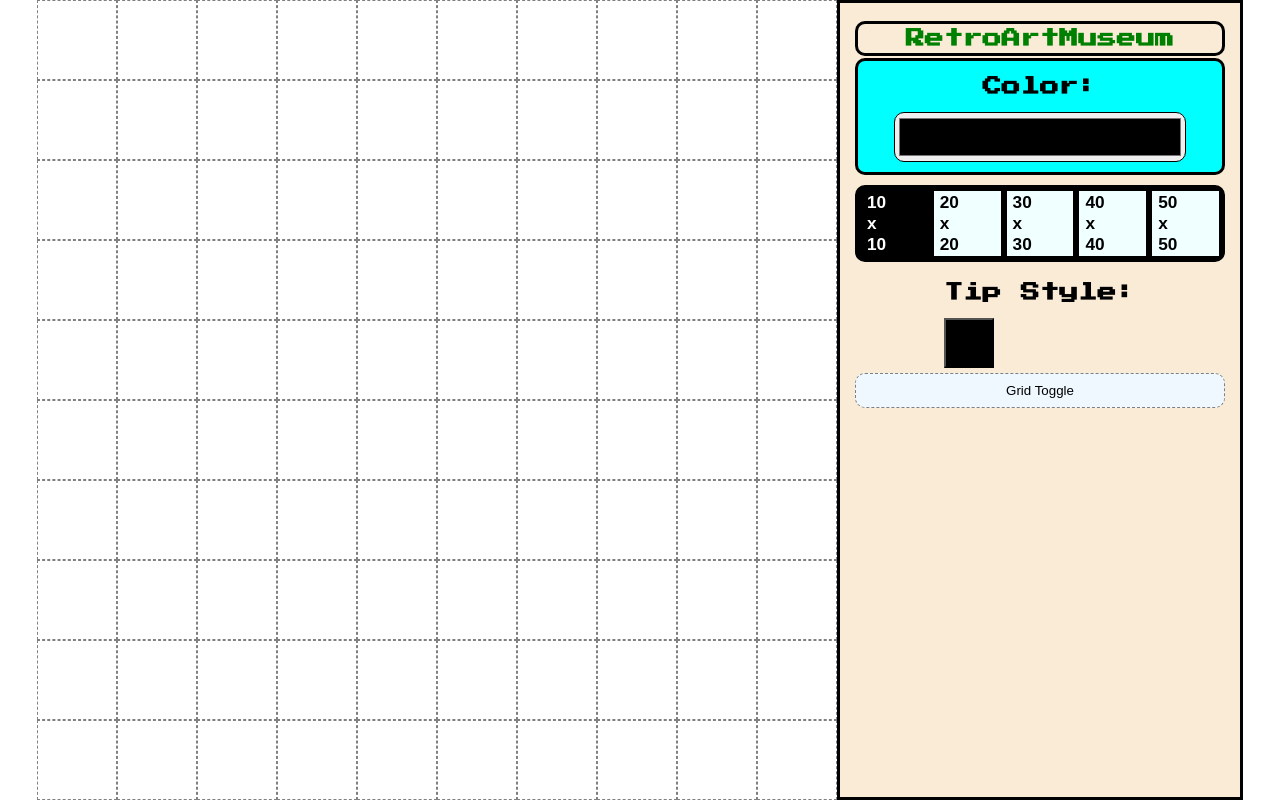
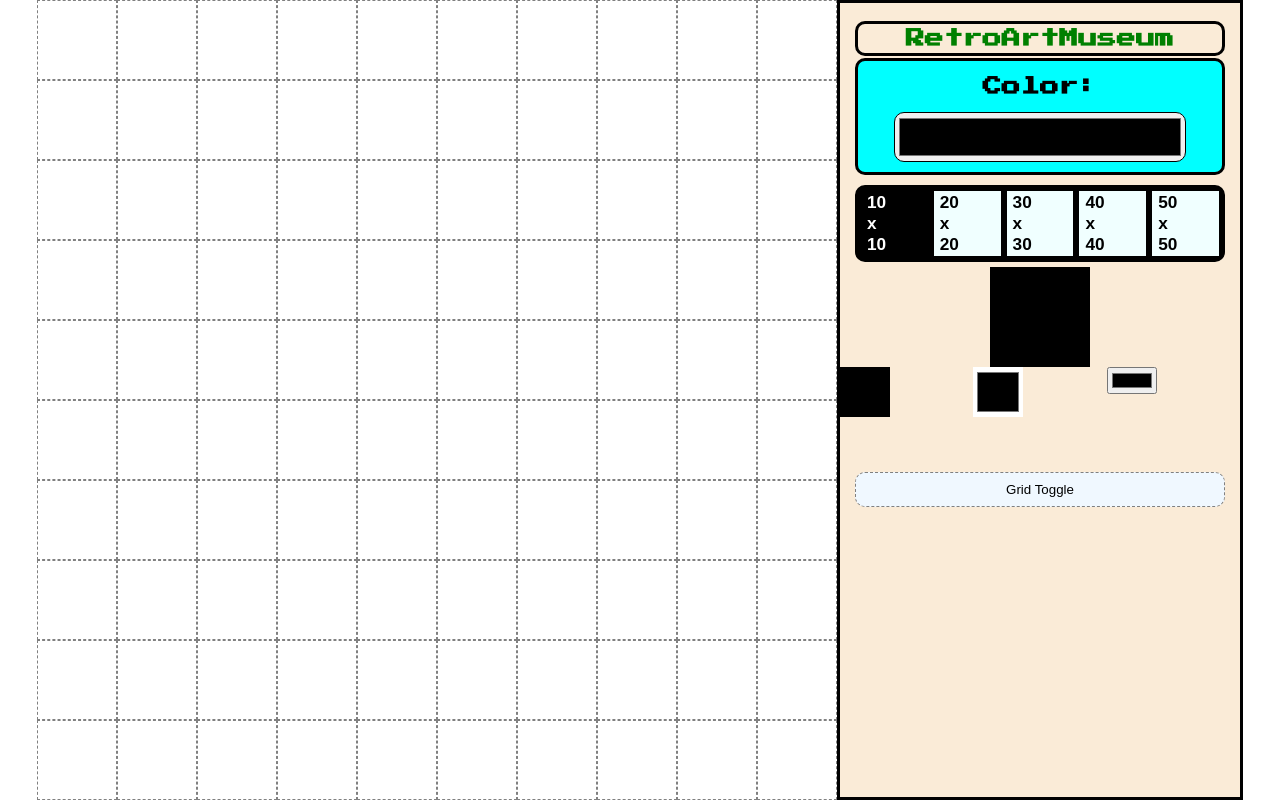
Before and after one commit to pixelmane/exp, a React (Create React App) app: page / in a window 1280 px wide. Built offline with nearby package versions, Linux system fonts and the light colour scheme.

Commit message:
Add coloration features

```diff
--- a/src/components/squares.js
+++ b/src/components/squares.js
@@ -5,18 +5,24 @@ export class Squares extends  React.Component {
         super(props);
         this.state = {
             colorArray: new Array(rowSize * rowSize).fill('transparent'),
+            colorArray2: new Array(rowSize * rowSize).fill('white'),
             numberOfSquares: rowSize * rowSize,
             myColor: 'black',
+            fullBackground: 'white',
+            myBackgroundColor: 'rgb(256,256,256)',
             myBorderRadius: '0%',
             grid: '1px dashed grey',
         }
         this.handleClick = this.handleClick.bind(this)
         this.handleTouchMove = this.handleTouchMove.bind(this)
         this.handleChange = this.handleChange.bind(this);
+
         this.handleColor = this.handleColor.bind(this)
         this.handleSize = this.handleSize.bind(this)
         this.handleToggle = this.handleToggle.bind(this)
         this.handleTipChange = this.handleTipChange.bind(this)
+        this.handleBackground = this.handleBackground.bind(this);
+        this.handleFullBackground = this.handleFullBackground.bind(this);
     }
     handleClick(){
         let colorArray = this.state.colorArray
@@ -33,17 +39,26 @@ export class Squares extends  React.Component {
         let y;
         x = ouch.clientX;
         y = ouch.clientY;
+
         let zzz = document.elementFromPoint(x,y);
+
+
+        this.handleChange(zzz.value)
+       if(zzz.className === 'square'){
          zzz.style.borderRadius = this.state.myBorderRadius
-        this.handleChange(zzz.value)
+       }
     }
     handleChange(changeMe){
         let colorArray = this.state.colorArray
+        let colorArray2 = this.state.colorArray2
         colorArray[changeMe] = this.state.myColor;
+        colorArray2[changeMe] = this.state.myBackgroundColor
         this.setState({
             colorArray: colorArray,
+            colorArray2: colorArray2,
         })
     }
+
     handleColor(e){
         let newColor = e.target.value;
         this.setState({
@@ -73,6 +88,7 @@ export class Squares extends  React.Component {
         this.setState({
             numberOfSquares:  total,
             colorArray: new Array(total).fill('white'),
+            colorArray2: new Array(total).fill('white'),
             grid: '1px dashed grey',
             myBorderRadius: '0%'
         })
@@ -96,13 +112,38 @@ export class Squares extends  React.Component {
             myBorderRadius: change,
         })
         document.getElementById('tipButton').style.borderRadius = change;
+        document.getElementById('sample').style.borderRadius = change;
+    }
+    handleFullBackground(e){
+        let background = e.target.value;
+        let colorMe = document.getElementsByClassName('square2')
+        for(let i = 0; i < colorMe.length; i++){
+            colorMe[i].style.backgroundColor = e.target.value;
+        }
+        this.setState({
+            myBackgroundColor: background,
+        })
+    }
+    handleBackground(e) {
+
+        let background = e.target.value;
+        document.getElementById('backgroundButton').style.backgroundColor = background
+        this.setState({
+            myBackgroundColor: background,
+        })
     }
     render() {
         return (
             <div>
                 <div id='container' draggable="false">
+             <div id='testCont'>
                     <div onTouchMove={this.handleTouchMove} id="board" draggable="false">
+
                         <Square gridToggle={this.state.grid} colorArray={this.state.colorArray} />
+                    </div>
+                    <div id='boardBack' onTouchMove={this.handleTouchMove}>
+                        <Square2 gridToggle={this.state.grid}  colorArray2={this.state.colorArray2} />
+                    </div>
              </div>
                     <div id='controls'>
                         <div id="title">
@@ -120,13 +161,18 @@ export class Squares extends  React.Component {
                             <button className="sizing" onClick={this.handleSize}  value={40}><h3>40</h3><h3>x</h3><h3>40</h3></button>
                             <button className="sizing" onClick={this.handleSize}  value={50}><h3>50</h3><h3>x</h3><h3>50</h3></button>
                             </div>
-                        <div>
-                            <h2>Tip Style:</h2>
-                            <button id="tipButton" onClick={this.handleTipChange}></button>
+                            <div id='tipCont'>
+
+                                <div id='sample' style={{backgroundColor: this.state.myColor}}></div>
+                                <div id='sample2' style={{backgroundColor: this.state.myBackgroundColor}}></div>
+                                <button id="tipButton" style={{backgroundColor: this.state.myColor}} onClick={this.handleTipChange}></button>
+                                <input type='color'  style={{backgroundColor: this.state.myBackgroundColor}} id="backgroundButton" onChange={this.handleBackground}></input>
+                                <input type='color' onChange={this.handleFullBackground}></input>
                         </div>
                     <button id='gridToggle' style={{border: this.state.grid}} onClick={this.handleToggle}>Grid Toggle</button>
 
                 </div>
+
                 </div>
             </div>
         )
@@ -134,13 +180,22 @@ export class Squares extends  React.Component {
     componentDidMount(){
         document.addEventListener('DOMContentLoaded', convertSize())
        window.addEventListener('resize', convertSize())
+
     }
     componentDidUpdate(){
         document.addEventListener('DOMContentLoaded', convertSize())
        window.addEventListener('resize', convertSize())
     }
 }
-
+const Square2 = (props) => {
+    let square2Array = [];
+    for (let i = 0; i < props.colorArray2.length; i++){
+        square2Array.push( <button value={i} className="square2" style={{backgroundColor: props.colorArray2[i], border: 'none', borderRadius: '0%'}}></button>)
+    }
+    return (
+        [square2Array]
+    )
+}
 const Square = (props) => {
 
     let squareArray = []
@@ -156,6 +211,8 @@ function convertSize () {
     let size2 = window.innerWidth;
     document.getElementById('board').style.height = `${size}px`
     document.getElementById('board').style.width = `${size}px`
+    document.getElementById('boardBack').style.height = `${size}px`
+    document.getElementById('boardBack').style.width = `${size}px`
     console.log(size2)
     if(size2 < 920){
         document.getElementById('controls').style.width = `200px`
@@ -168,4 +225,10 @@ function convertSize () {
         sizeArray[j].style.width = `${size/rowSize}px`
         sizeArray[j].style.height = `${size/rowSize}px`
     }
+    let sizeArray2 = document.getElementsByClassName('square2')
+    for (let p = 0; p < sizeArray2.length; p++){
+        sizeArray2[p].style.width = `${size/rowSize}px`
+        sizeArray2[p].style.height = `${size/rowSize}px`
     }
+
+}
--- a/src/index.css
+++ b/src/index.css
@@ -18,15 +18,42 @@ code {
 h1 {
   color: green;
 }
+#testCont {
+  display: grid;
+  grid-template: 1fr / 1fr;
+
+}
+
+#boardBack {
+
+
+  z-index: 1;
+
+  grid-column: 1 / 1;
+  grid-row: 1 / 1;
+
+  display: flex;
+  flex-wrap: wrap;
+  box-sizing: border-box;
+
+
+}
 #board {
+
+  z-index: 2;
+  grid-column: 1 / 1;
+  grid-row: 1 / 1;
+  flex-wrap: wrap;
   display: flex;
-
-  flex-wrap: wrap;
-
   box-sizing: border-box;
-  background-color: white;
+  background-color: transparent;
 }
 .square {
+
+  background-color: aquamarine;
+  padding: 0px;
+}
+.square2 {
 
   background-color: aquamarine;
   padding: 0px;
@@ -62,6 +89,21 @@ h1 {
             user-select: none; /* Non-prefixed version, currently
                                   supported by Chrome, Edge, Opera and Firefox */
 }
+#boardBack button {
+  padding: 0;
+  margin: 0;
+  line-height: 0;
+  border: none;
+  box-sizing: border-box;
+  -webkit-touch-callout: none; /* iOS Safari */
+    -webkit-user-select: none; /* Safari */
+     -khtml-user-select: none; /* Konqueror HTML */
+       -moz-user-select: none; /* Old versions of Firefox */
+        -ms-user-select: none; /* Internet Explorer/Edge */
+            user-select: none; /* Non-prefixed version, currently
+                                  supported by Chrome, Edge, Opera and Firefox */
+}
+
 
 #title {
   width: 100%;
@@ -95,11 +137,43 @@ h1 {
 
 
  }
+ #sample {
+  grid-row: 1 / 1;
+  grid-column: 1 / 4;
+  z-index: 3;
+  height: 100px;
+  width: 100px; border-radius: 0%;
+  background-color: black;
+  justify-self: center ;
+ }
+ #sample2 {
+  grid-row: 1 / 1;
+  grid-column: 1 / 4;
+  z-index: 2;
+  height: 100px;
+  width: 100px;
+  background-color: white;
+  justify-self: center;
+}
+ #tipCont {
+  display: grid;
+  width: 100%;
+  justify-content: center;
+  grid-template: 1fr 1fr/ 1fr 1fr 1fr;
+ }
  #tipButton {
   height: 50px;
   width: 50px;
   border-radius: 0px;
   background-color: black;
+  border: none;
+ }
+ #backgroundButton {
+  height: 50px;
+  width: 50px;
+  border-radius: 0px;
+  background-color: white;
+  border: none;
  }
  #gridSize {
   display: flex;
```
Lines whose indentation alone changed are shown as unchanged.
